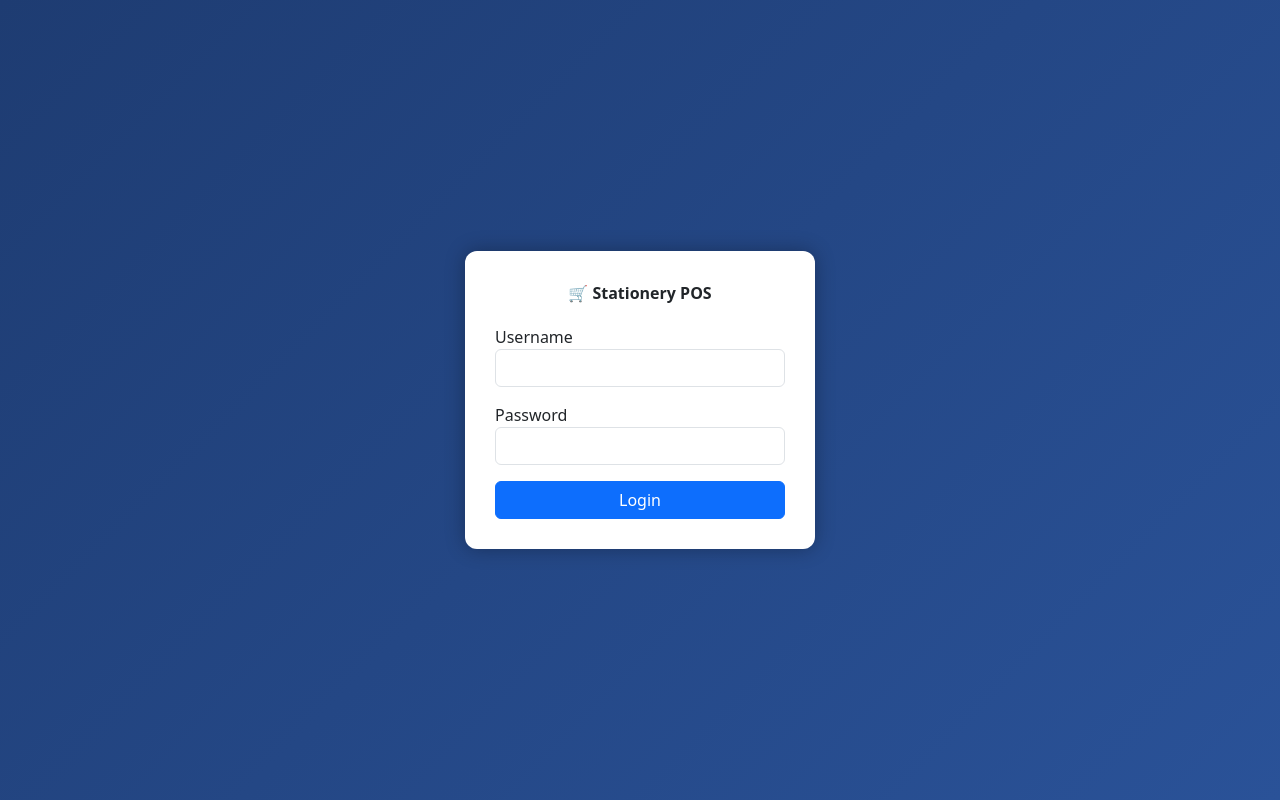
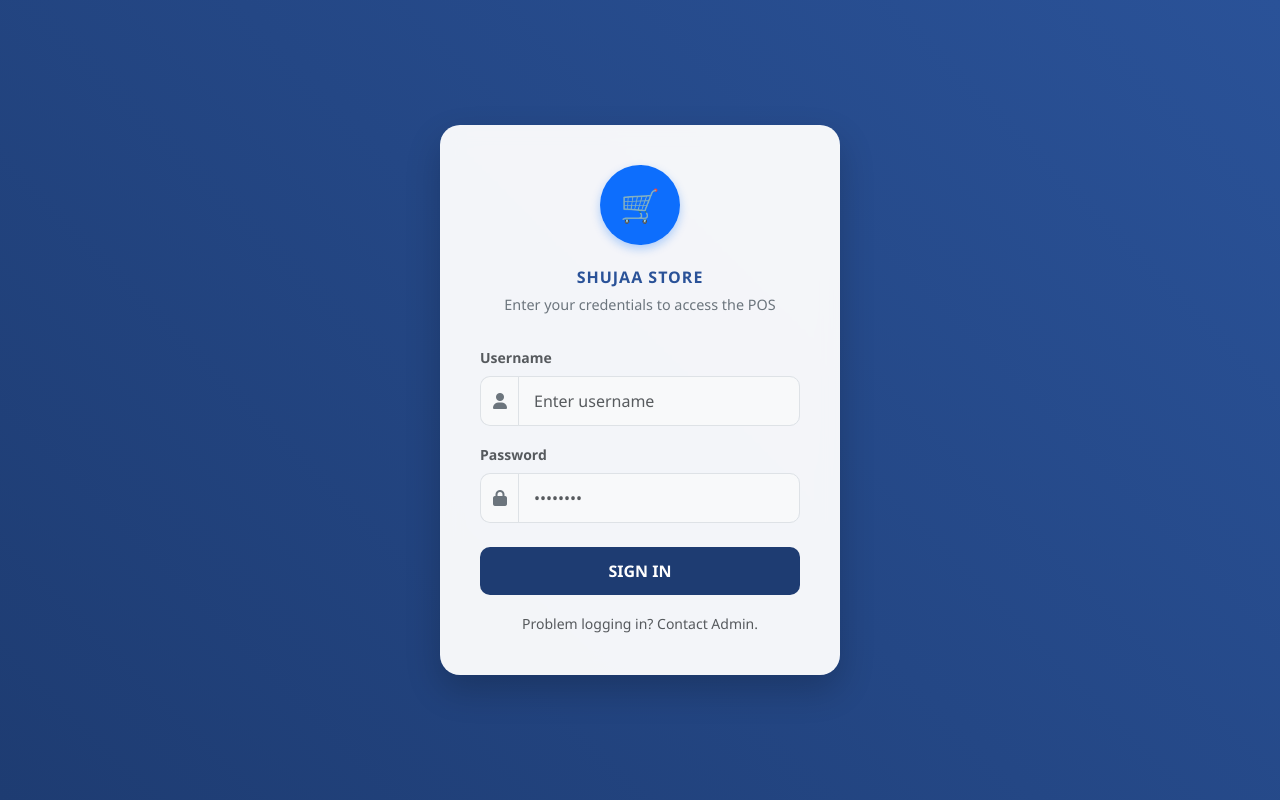
Before and after one commit to Hero-0819/pos_system, a Django app: page /accounts/login/ in a window 1280 px wide. Run offline with Django 5.2, Linux system fonts and the light colour scheme.

Commit message:
Enhance login page design and structure

```diff
--- a/templates/registration/login.html
+++ b/templates/registration/login.html
@@ -1,30 +1,110 @@
 <!DOCTYPE html>
-<html>
+<html lang="en">
 <head>
-    <title>Cashier Login</title>
+    <meta charset="UTF-8">
+    <meta name="viewport" content="width=device-width, initial-scale=1.0">
+    <title>Login | Shujaa POS</title>
+
     <link href="https://cdn.jsdelivr.net/npm/bootstrap@5.3.0/dist/css/bootstrap.min.css" rel="stylesheet">
+    <link rel="stylesheet" href="https://cdnjs.cloudflare.com/ajax/libs/font-awesome/6.0.0/css/all.min.css">
 
     <style>
         body {
-            background: linear-gradient(135deg, #1e3c72, #2a5298);
+            background: linear-gradient(45deg, #1e3c72 0%, #2a5298 100%);
             height: 100vh;
             display: flex;
             justify-content: center;
             align-items: center;
+            font-family: 'Segoe UI', sans-serif;
         }
 
         .login-box {
-            background: white;
-            padding: 30px;
-            border-radius: 12px;
-            width: 350px;
-            box-shadow: 0px 0px 20px rgba(0,0,0,0.3);
+            background: rgba(255, 255, 255, 0.95);
+            padding: 40px;
+            border-radius: 20px;
+            width: 100%;
+            max-width: 400px;
+            box-shadow: 0 15px 35px rgba(0,0,0,0.2);
+            backdrop-filter: blur(10px);
+        }
+
+        .brand-logo {
+            width: 80px;
+            height: 80px;
+            background: #0d6efd;
+            color: white;
+            display: flex;
+            align-items: center;
+            justify-content: center;
+            border-radius: 50%;
+            margin: 0 auto 20px;
+            font-size: 2rem;
+            box-shadow: 0 4px 10px rgba(13, 110, 253, 0.3);
         }
 
         .title {
             text-align: center;
-            font-weight: bold;
+            font-weight: 800;
+            color: #2a5298;
+            margin-bottom: 5px;
+            text-transform: uppercase;
+            letter-spacing: 1px;
+        }
+
+        .subtitle {
+            text-align: center;
+            color: #6c757d;
+            font-size: 0.9rem;
+            margin-bottom: 30px;
+        }
+
+        .form-control {
+            border-radius: 10px;
+            padding: 12px 15px;
+            border: 1px solid #dee2e6;
+            background-color: #f8f9fa;
+        }
+
+        .form-control:focus {
+            box-shadow: 0 0 0 0.25rem rgba(13, 110, 253, 0.15);
+            background-color: #fff;
+        }
+
+        .input-group-text {
+            border-radius: 10px 0 0 10px;
+            background-color: #f8f9fa;
+            border-right: none;
+            color: #6c757d;
+        }
+
+        .form-control {
+            border-radius: 0 10px 10px 0;
+        }
+
+        .btn-login {
+            border-radius: 10px;
+            padding: 12px;
+            font-weight: 600;
+            transition: all 0.3s;
+            background: #1e3c72;
+            border: none;
+        }
+
+        .btn-login:hover {
+            background: #2a5298;
+            transform: translateY(-2px);
+            box-shadow: 0 5px 15px rgba(0,0,0,0.1);
+        }
+
+        .error-msg {
+            background-color: #fff5f5;
+            color: #e53e3e;
+            padding: 10px;
+            border-radius: 8px;
+            font-size: 0.85rem;
+            text-align: center;
             margin-bottom: 20px;
+            border: 1px solid #feb2b2;
         }
     </style>
 </head>
@@ -32,30 +112,49 @@
 <body>
 
 <div class="login-box">
-    <div class="title">🛒 Stationery POS</div>
+    <div class="brand-logo">
+        <i class="fas fa-stationery"></i>🛒
+    </div>
+
+    <div class="title">Shujaa Store</div>
+    <div class="subtitle">Enter your credentials to access the POS</div>
 
     <form method="post">
         {% csrf_token %}
 
+        {% if form.errors %}
+            <div class="error-msg animated shake">
+                <i class="fas fa-exclamation-circle me-2"></i>Invalid username or password.
+            </div>
+        {% endif %}
+
         <div class="mb-3">
-            <label>Username</label>
-            <input type="text" name="username" class="form-control" required>
+            <label class="form-label small fw-bold text-muted">Username</label>
+            <div class="input-group">
+                <span class="input-group-text"><i class="fas fa-user"></i></span>
+                <input type="text" name="username" class="form-control" placeholder="Enter username" required>
+            </div>
         </div>
 
-        <div class="mb-3">
-            <label>Password</label>
-            <input type="password" name="password" class="form-control" required>
+        <div class="mb-4">
+            <label class="form-label small fw-bold text-muted">Password</label>
+            <div class="input-group">
+                <span class="input-group-text"><i class="fas fa-lock"></i></span>
+                <input type="password" name="password" class="form-control" placeholder="••••••••" required>
+            </div>
         </div>
 
-        {% if form.errors %}
-            <div class="text-danger">Invalid login</div>
-        {% endif %}
+        <button type="submit" class="btn btn-primary btn-login w-100 mb-3">
+            SIGN IN
+        </button>
 
-        <button type="submit" class="btn btn-primary w-100">
-            Login
-        </button>
+        <div class="text-center">
+            <small class="text-muted">Problem logging in? Contact Admin.</small>
+        </div>
     </form>
 </div>
 
+<script src="https://cdn.jsdelivr.net/npm/bootstrap@5.3.0/dist/js/bootstrap.bundle.min.js"></script>
+
 </body>
 </html>
```
